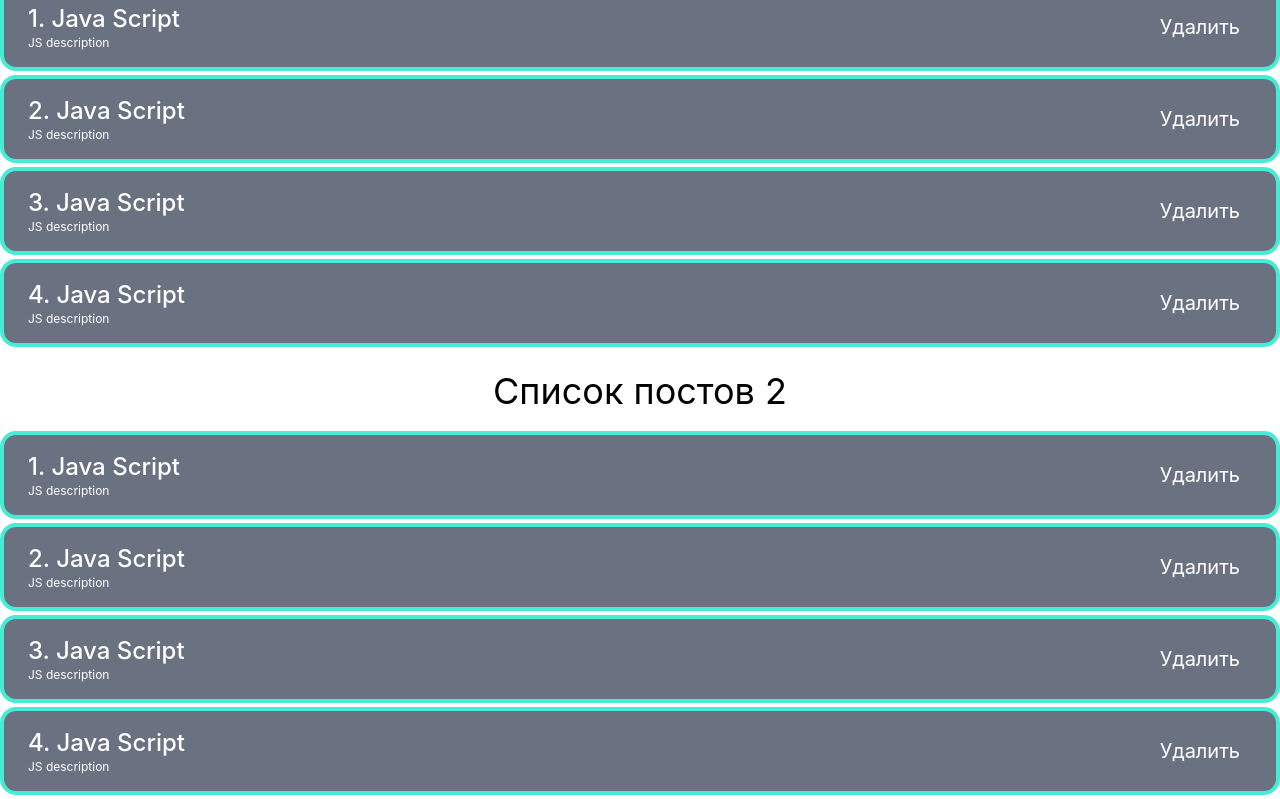
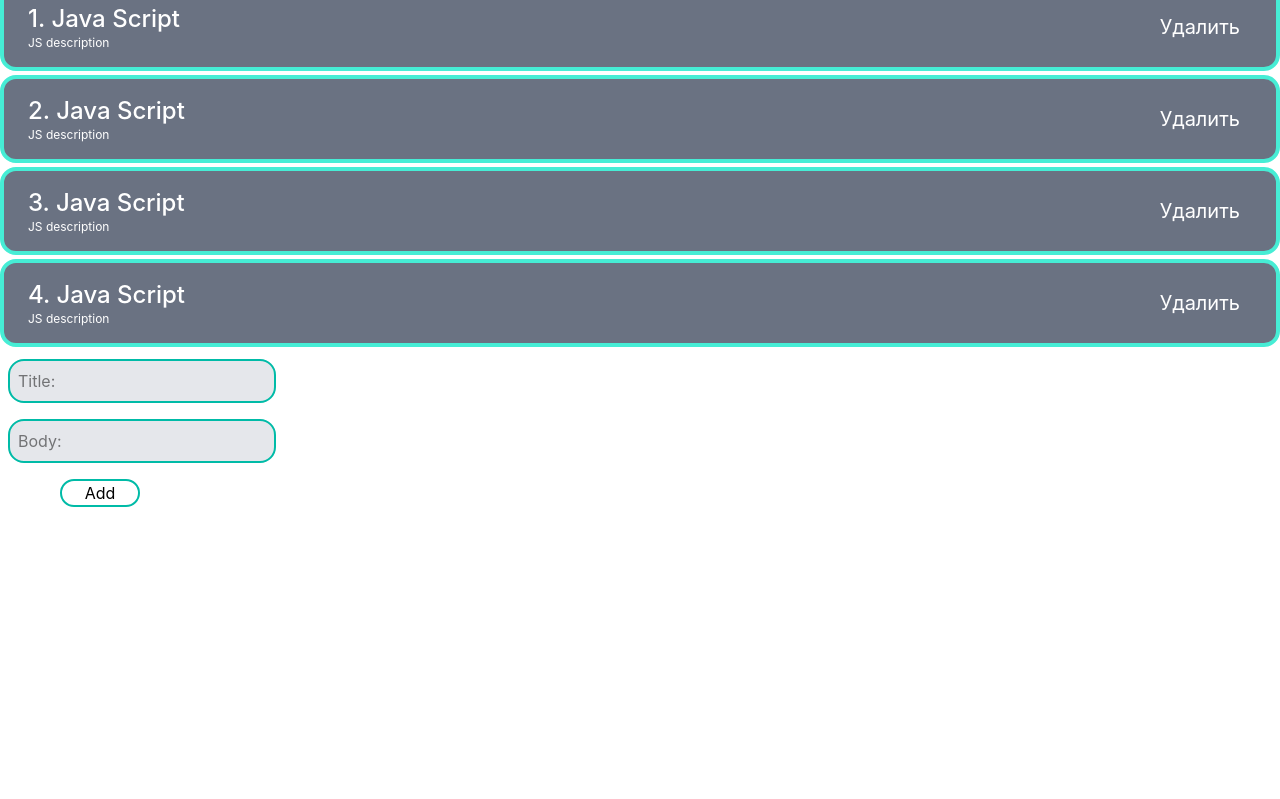
Before and after one commit to KirillSezen/learning-react, a React (Vite) app in the folder second-react-course/: page / in a window 1280 px wide. Shown: the part 489-1288 px from the top of the page. After the commit the page ends 1004 px from the top, so only its background shows below. Built offline with nearby package versions, Linux system fonts and the light colour scheme.

Commit message:
add creating and removing

```diff
--- a/second-react-course/src/App.jsx
+++ b/second-react-course/src/App.jsx
@@ -1,9 +1,10 @@
 import { useState } from "react"
 import Counter from "./components/counter"
 import PostList from "./components/PostList"
+import Input from "./components/Input"
+import PostForm from "./components/PostForm"
 
 function App() {
-  const [inputValue, setInputValue] = useState('')
   const [posts, setPosts] = useState([
     {id:1, title:'Java Script', body:'JS description'},
     {id:2, title:'Java Script', body:'JS description'},
@@ -11,17 +12,29 @@ function App() {
     {id:4, title:'Java Script', body:'JS description'},
   ])
 
+  const createPost = (newPost) => {
+    setPosts([...posts, newPost])
+  }
+
+  const removePost = (post) => {
+    setPosts(posts.filter(p => p.id !== post.id))
+  }
+
   return (
     <div className="flex flex-col ">
 
-       <Counter/>
+      <Counter/>
 
-      <h1 className="mx-10 mt-10 text-3xl text-black">Вы ввели: {inputValue}</h1>
+      <Input/>
 
-       <input className="p-2 m-10 bg-gray-200 w-fit border-teal-500 border-2 rounded-2xl" type="text" value={inputValue} placeholder="Write something: " onChange={event => setInputValue(event.target.value)}/>
+      {posts.length
+        ? <PostList remove={removePost} title='Список постов 1' posts={posts}/>
+        : <h1 className="my-10 text-center text-3xl font -bold">Пока что, посты отсутствуют</h1>
+      }
 
-       <PostList title='Список постов 1' posts={posts}/>
-       <PostList title='Список постов 2' posts={posts}/>
+
+
+      <PostForm create={createPost}/>
 
     </div>
 
--- /dev/null
+++ b/second-react-course/src/components/Input.jsx
@@ -0,0 +1,16 @@
+import { useState } from "react"
+
+const Input = () => {
+	const [inputValue, setInputValue] = useState('')
+
+
+	return(
+		<div>
+			<h1 className="mx-10 mt-10 text-3xl text-black">Вы ввели: {inputValue}</h1>
+
+      <input className="p-2 m-10 bg-gray-200 w-fit border-teal-500 border-2 rounded-2xl" type="text" value={inputValue} placeholder="Write something: " onChange={event => setInputValue(event.target.value)}/>
+		</div>
+	)
+}
+
+export default Input
--- /dev/null
+++ b/second-react-course/src/components/PostForm.jsx
@@ -0,0 +1,23 @@
+import { useState } from "react"
+
+const PostForm = ({create}) => {
+  const [post, setPost] = useState({title: '', body: ''})
+
+	const addNewPost = (e) => {
+		e.preventDefault()
+		const newPost = {...post, id: Date.now()}
+
+		create(newPost)
+		setPost({title: '', body: ''})
+	}
+
+	return(
+		<div className="flex flex-col">
+			<input className="p-2 m-2 bg-gray-200 w-fit border-teal-500 border-2 rounded-2xl" type="text" placeholder="Title: " value={post.title} onChange={event => setPost({...post, title: event.target.value})}/>
+      <input className="p-2 m-2 bg-gray-200 w-fit border-teal-500 border-2 rounded-2xl" type="text" placeholder="Body: " value={post.body} onChange={event => setPost({...post, body: event.target.value})}/>
+      <button onClick={addNewPost} className="w-20 ml-15 my-2 rounded-2xl border-2 border-teal-500 ">Add</button>
+		</div>
+	)
+}
+
+export default PostForm
--- a/second-react-course/src/components/PostItem.jsx
+++ b/second-react-course/src/components/PostItem.jsx
@@ -1,6 +1,7 @@
 
 
-const PostItem = ({post: {id, title, body}}) => {
+const PostItem = ({post, remove}) => {
+
 	return (
 		<div>
 
@@ -8,13 +9,13 @@ const PostItem = ({post: {id, title, body}}) => {
 
       	<div className="post-content flex flex-col items-start pl-2">
 
-					<h1 className="text-white font-medium text-2xl">{id}. {title}</h1>
+					<h1 className="text-white font-medium text-2xl">{post.id}. {post.title}</h1>
 
-					<p className="text-white  text-xs">{body}</p>
+					<p className="text-white  text-xs">{post.body}</p>
 
         </div>
 
-        <button className="pr-5 text-xl text-white cursor-pointer">Удалить</button>
+        <button onClick={() => remove(post)} className="pr-5 text-xl text-white cursor-pointer">Удалить</button>
 
       </div>
 
--- a/second-react-course/src/components/PostList.jsx
+++ b/second-react-course/src/components/PostList.jsx
@@ -1,7 +1,8 @@
 import PostItem from "./PostItem"
 
 
-const PostList = ({title, posts}) => {
+const PostList = ({title, posts, remove}) => {
+
 	return(
 		<div>
 			<h1 className="text-4xl text-center my-5">{title}</h1>
@@ -9,7 +10,7 @@ const PostList = ({title, posts}) => {
 			<div>
         <ul>
           {posts.map((post) => (
-          <li key={post.id}><PostItem post={post}/></li>
+          <li key={post.id}><PostItem remove={remove} post={post}/></li>
         ))}
         </ul>
       </div>
```
